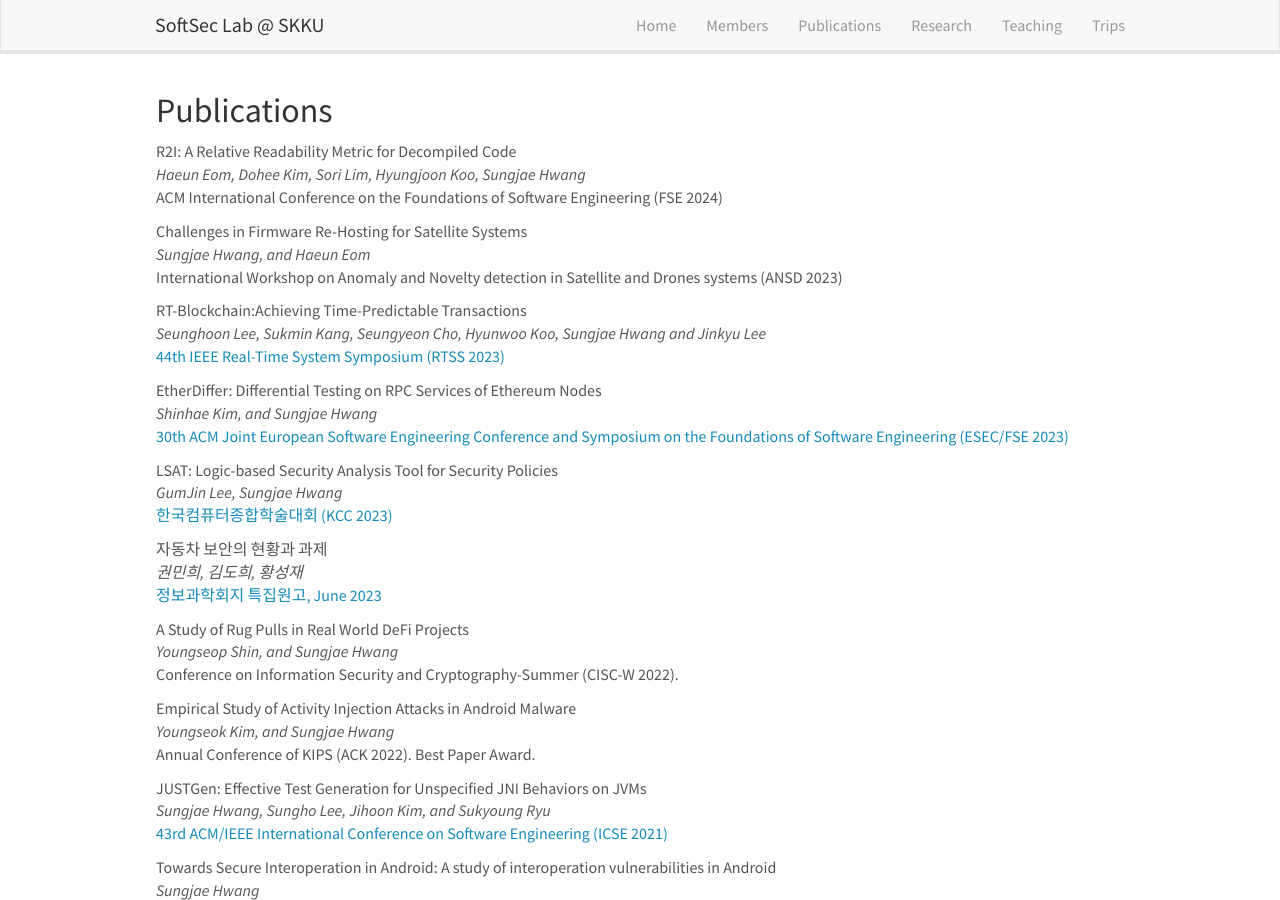
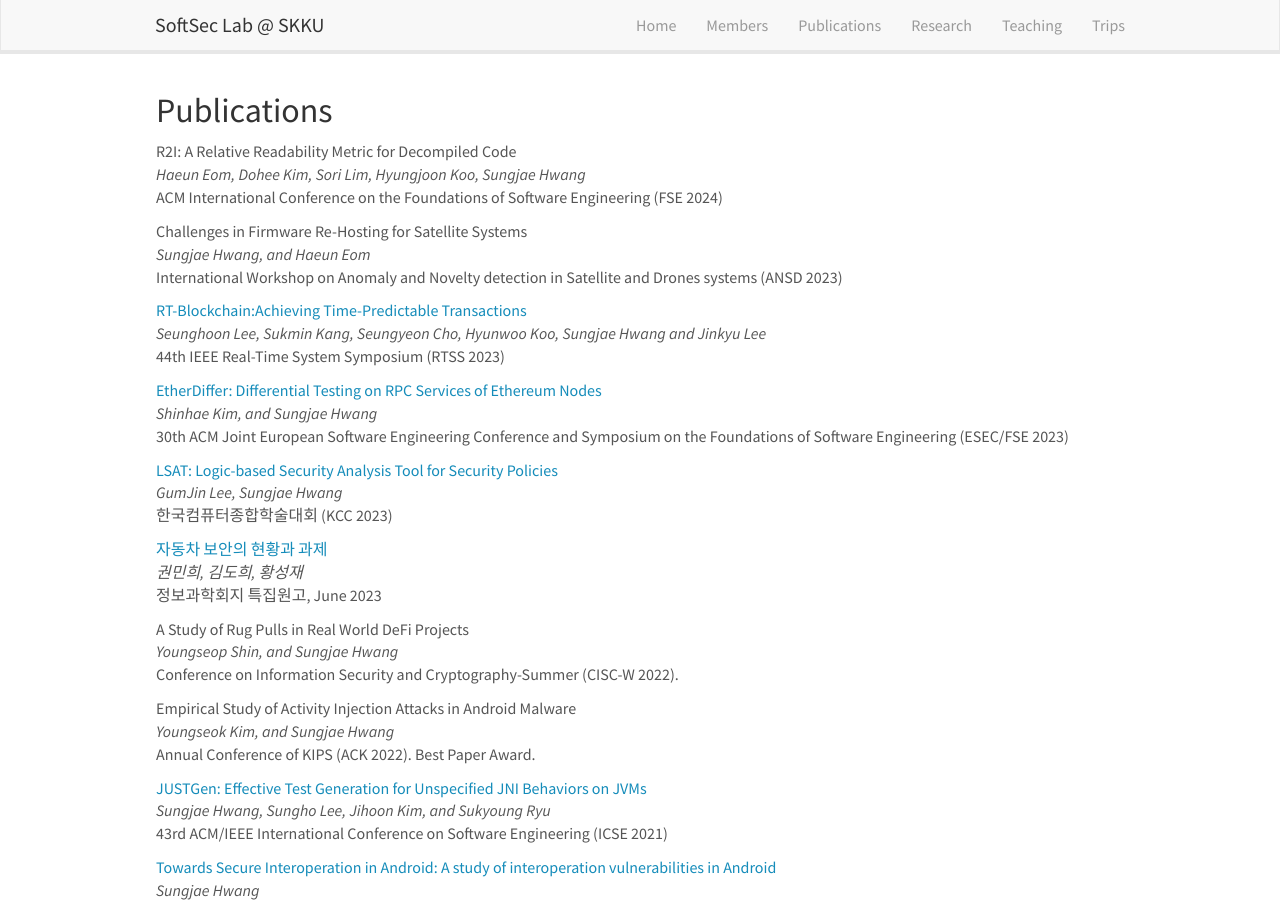
Before and after one commit to softsec-lab/softsec-lab.github.io, a Jekyll site: the page built from _pages/publications.md, in a window 1280 px wide and 900 px high. Built offline with Jekyll 4.4.1, drawn with Linux system fonts in a browser that asks for light colours; nearby versions of some CDN libraries.

Commit message:
Change display of links in Publications section from display to title

```diff
--- a/_pages/publications.md
+++ b/_pages/publications.md
@@ -10,11 +10,8 @@ permalink: /publications/
 ## Publications
 
 {% for publi in site.data.publist %}
-
-  {{ publi.title }} <br />
-  <em>{{ publi.authors }} </em><br />
-  {% if publi.link.url == null %}{{ publi.link.display }}
-  {% else %}<a href="{{ publi.link.url }}" target="_blank">{{ publi.link.display }}</a>
-  {% endif %}
+{% assign hasUrl = publi.link.url != null %}
+  {% if hasUrl %}<a href="{{ publi.link.url }}" target="_blank">{% endif %}{{ publi.title }}{% if hasUrl %}</a>{% endif %}<br />
+  <em>{{ publi.authors }} </em><br />{{ publi.link.display }}
 
 {% endfor %}
```
